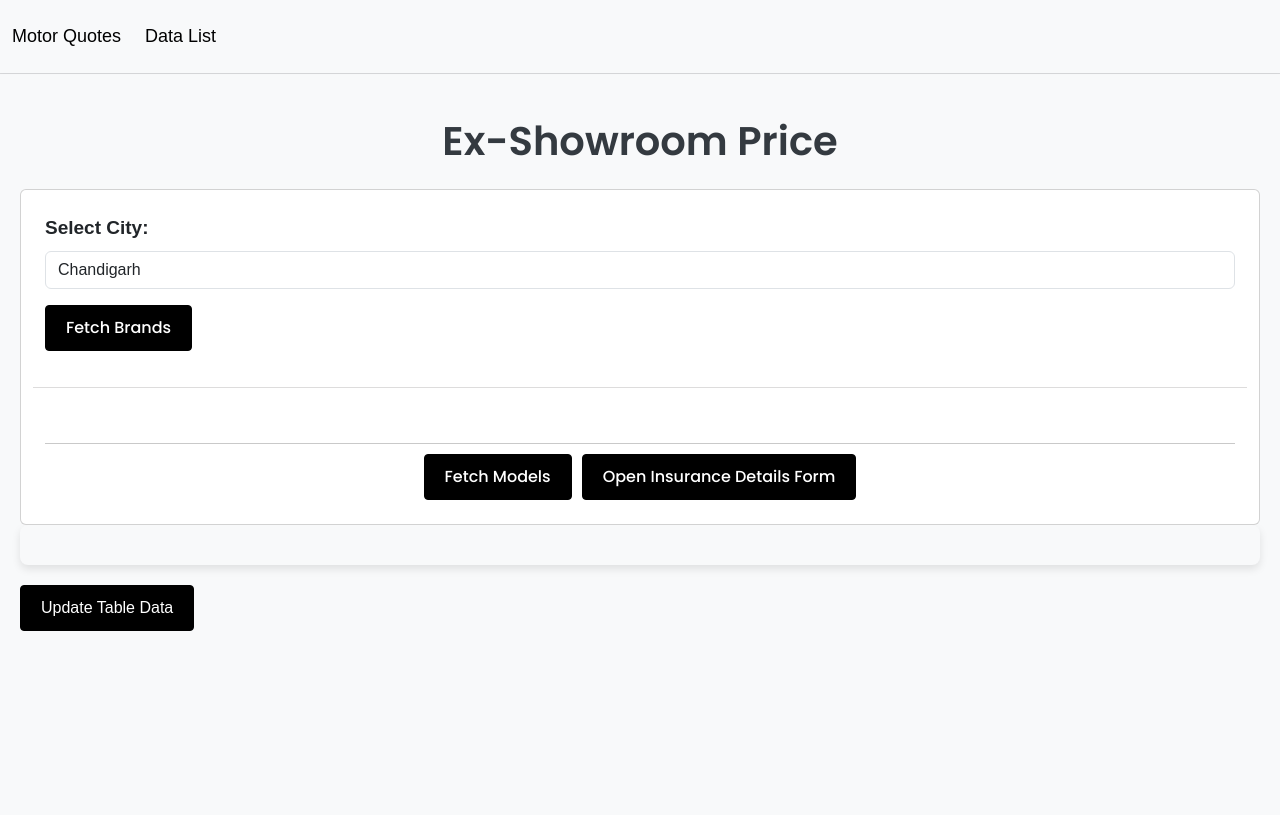
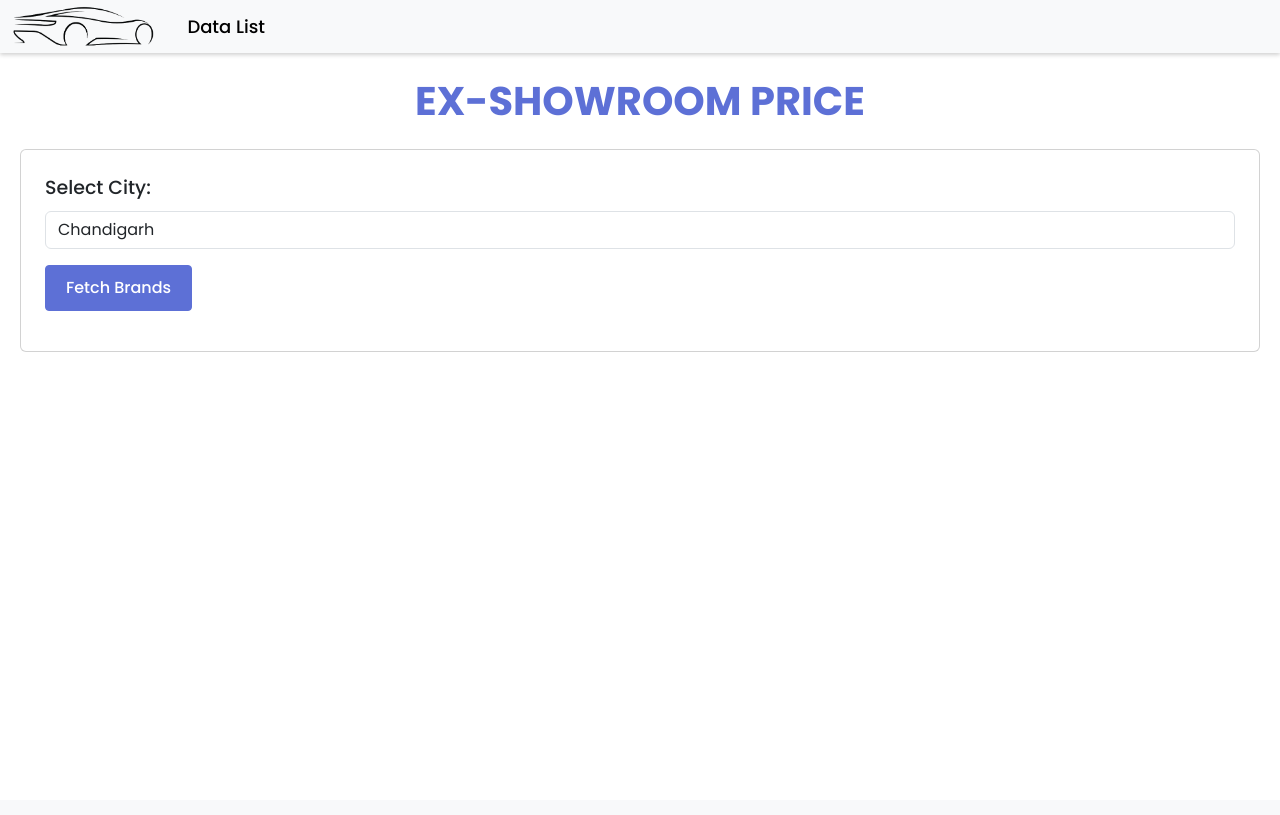
Before and after one commit to sHubhamSharmaaiinfox/carwala, a Django app: page / in a window 1280 px wide. After the commit the page ends 352 px from the top, so only its background shows below. Run offline with Django 5.2, Linux system fonts and the light colour scheme; some libraries are stand-ins or nearby versions.

Commit message:
UI Changes

```diff
--- a/car/static/style.css
+++ b/car/static/style.css
@@ -1,7 +1,7 @@
 @import url('https://fonts.googleapis.com/css2?family=Poppins:ital,wght@0,100;0,200;0,300;0,400;0,500;0,600;0,700;0,800;0,900;1,100;1,200;1,300;1,400;1,500;1,600;1,700;1,800;1,900&display=swap');
 body {
     font-family: poppins;
-    background-color: #f8f9fa;
+    background-color: #ffffff !important;
     margin: 0;
     padding: 0;
 }
@@ -32,9 +32,10 @@ p {
     font-size: 16px;
     border: none;
     font-weight: 500;
+    border: 1px solid #5d70d6 !important;
     color: #ffffff;
     font-family: 'Poppins';
-    background-color: #000000;
+    background-color: #5d70d6;
     text-decoration: none;
     text-align: center;
     border-radius: 4px;
@@ -42,12 +43,40 @@ p {
     transition: background-color 0.3s ease;
 }
 
-.btn-secondary {
-    background-color: #6c757d;
+#resultTableContainer {
+    background: #fff !important;
+    border: 1px solid #d5d3d3;
+    border-radius: 5px !important;
+    padding: 0px !important;
+}
+button.delete-button {
+    background: #e90606;
+    border: none !important;
+    font-size: 15px;
+    font-weight: 400;
+}
+#resultTableContainer td {
+    border-right: 1px solid #dfdddd;
+}
+#resultTableContainer th {
+    border-right: 1px solid #d3cece;
+}
+#resultTableContainer table {
+    border: none;
+    font-family: poppins;
+}
+#resultTableContainer tr {
+    border-bottom: 1px solid #b9b7b7;
 }
 
+.btn-secondary {
+    background-color: #e71010;
+    border: 1px solid #e71010!important;
+}
 .btn:hover {
-    background-color: #0056b3;
+    background-color: transparent !important;
+    border: 1px solid #5d70d6 !important;
+    color: #5D70D6 !important;
 }
 
 .btn-secondary:hover {
@@ -90,11 +119,8 @@ button {
     transition: background-color 0.3s ease;
 }
 
-button:hover {
-    background-color: #218838;
-}
+
 body {
-    font-family: Arial, sans-serif;
     background-color: #f8f9fa;
     margin: 0;
     padding: 0;
@@ -107,9 +133,14 @@ body {
     max-width: 100%;
     margin: 50px auto;
     padding: 20px;
+    padding-top: 0px !important;
     border-radius: 8px;
 }
 
+
+#updateTableDataBtn{
+    font-family: poppins;
+}
 h1 {
     text-align: center;
     color: #343a40;
@@ -130,14 +161,13 @@ input[type="text"] {
     border-radius: 4px;
     font-size: 16px;
 }
-
 #brandsContainer {
     margin-bottom: 20px;
     margin-top: 20px;
+    display: flex !important;
     padding-top: 15px;
     border-top: 1px solid #dddcdc;
 }
-
 button {
     display: inline-block;
     padding: 10px 20px;
@@ -151,9 +181,7 @@ button {
     transition: background-color 0.3s ease;
 }
 
-button:hover {
-    background-color: #218838;
-}
+
 
 #loader {
     font-size: 16px;
@@ -163,10 +191,11 @@ button:hover {
 }
 .head-text {
     font-size: 40px;
-    font-weight: 600;
-    font-family:poppins;
+    color: #5D70D6;
+    text-transform: uppercase;
+    font-weight: 700;
+    font-family: poppins;
 }
-
 
 .brand-item {
     cursor: pointer;
@@ -193,15 +222,23 @@ button:hover {
 }
 
 .brand-label.active {
-    background-color: #007bff;
+    background-color: #5d70d6;
     color: #fff;
-    border-color: #007bff;
+    border-color: #5d70d6;
 }
 #results {
     padding: 20px;
+    margin-top: 50px !important;
+    margin-bottom: 50px;
+    border: 1px solid #d5d3d3;
+    border-radius: 5px;
+}
+.modal-footer {
+    gap: 10px;
 }
 table#dataPreview {
     margin-top: 20px !important;
+    font-family: "poppins";
 }
 .div-set{
     display: flex;
@@ -210,9 +247,9 @@ table#dataPreview {
     align-items: center;
 }
 nav.navbar.navbar-expand-lg.navbar-light.bg-light {
-    box-shadow: rgba(0, 0, 0, 0.02) 0px 1px 3px 0px, rgba(27, 31, 35, 0.15) 0px 0px 0px 1px;
-    padding-top: 15px;
-    padding-bottom: 15px;
+    padding-top: 5px;
+    box-shadow: rgba(0, 0, 0, 0.18) 0px 2px 4px;
+    padding-bottom: 5px;
 }
 .btn-center {
     display: flex;
@@ -222,15 +259,12 @@ nav.navbar.navbar-expand-lg.navbar-light.bg-light {
     margin-top: 40px !important;
     padding-top: 10px;
 }
- button:hover{
+ /* button:hover{
     border: 1px solid #000 !important;
     background-color: transparent !important;
     color: #000 !important;
-}
- button{
-    border: 1px solid #000 !important;
-    transition: 0.5s ease-in-out;
-}
+} */
+
 .select-label {
     font-size: 19px !important;
     font-weight: 700;
@@ -242,20 +276,68 @@ th {
 .update{
     margin-top: 20px;
 }
-.update button{
-    background-color: #000;
-    border: 1px solid #000;
+.update button {
+    background-color: #5d70d6;
+    border: 1px solid #5d70d6 !important;
     transition: 0.5s ease-in-out;
     color: #fff !important;
     font-weight: 400 !important;
+    transition: 0.5s ease-in-out;
 }
 .update button:hover{
     background-color: transparent !important;
-    border: 1px solid #000;
-    color: #000 !important;
+    border: 1px solid #5d70d6;
+    color: #5d70d6 !important;
 }
 #resultTableContainer td{
     padding: 15px;
     font-size: 16px;
     font-weight: 500 !important;
 }
+@media(max-width:900px){
+    .res-table {
+        overflow: scroll;
+    }
+    #resultTableContainer {
+        background: #f8f9fa;
+        padding: 20px;
+        overflow: scroll;
+        border-radius: 0 !important;
+        box-shadow:none !important;
+    }
+}
+@media(max-width:1000px){
+    .collapse:not(.show) {
+        display: block !important;
+    }
+    .navbar-nav.d-flex.align-items-center {
+        display: flex;
+        flex-direction: row;
+    }
+}
+@media(max-width:500px){
+    .head-text {
+        font-size: 24px;
+    }
+    .btn {
+        padding: 5px 15px;
+    }
+    .btn-center button {
+        font-size: 13px;
+        margin-top: 5px;
+    }
+    #results h2 {
+        font-size: 12px;
+    }
+    table#dataPreview {
+        font-size: 13px;
+    }
+}
+@media(max-width:768px){
+    .pagination {
+        overflow: scroll;
+    }
+    .result-main {
+        overflow: scroll !important;
+    }
+}
--- a/car/templates/index.html
+++ b/car/templates/index.html
@@ -29,10 +29,12 @@
     #resultTable td {
         text-align: center;
         vertical-align: middle;
+        font-family: poppins;
     }
 
     #resultTable thead th {
         font-weight: bold;
+        font-family: poppins;
     }
 
     #resultTable tbody tr:hover {
@@ -40,27 +42,34 @@
         transition: background-color 0.3s;
     }
 
-    h3 {
-        font-family: 'Arial', sans-serif;
-        color: #343a40;
+    .select-label {
+        font-family: poppins;
+        font-weight: 500;
+    }
+
+    #loader {
+        position: fixed;
+        top: 50%;
+        left: 50%;
+        transform: translate(-50%, -50%);
+        z-index: 9999;
+        /* Ensures it stays on top */
+    }
+    .car-logo{
+        width: 25%;
+        margin-right: 25px;
     }
 </style>
 
 <body>
     <nav class="navbar navbar-expand-lg navbar-light bg-light">
-        <div class="container-fluid">
-            <a class="navbar-brand data" href="#" >Motor Quotes</a>
-            <button class="navbar-toggler" type="button" data-bs-toggle="collapse" data-bs-target="#navbarNav"
-                aria-controls="navbarNav" aria-expanded="false" aria-label="Toggle navigation">
-                <span class="navbar-toggler-icon"></span>
-            </button>
+        <div class="container-fluid top-head">
             <div class="collapse navbar-collapse" id="navbarNav">
-                <ul class="navbar-nav">
-                    <li class="nav-item">
+                <div class="navbar-nav d-flex align-items-center">
+                            <img src="../static/images/car-logo.png" alt="" class="car-logo">
                         <a class="nav-link active  data" href="../../show-data">Data List</a>
-                    </li>
                     <!-- Add more navigation links here if needed -->
-                </ul>
+                </div>
             </div>
         </div>
     </nav>
@@ -79,17 +88,23 @@
                     </select>
                 </div>
                 <button type="button" id="fetchBrandsBtn" class="btn btn-primary mb-3">Fetch Brands</button>
+
                 <div id="loader" class="text-center" style="display: none;">
                     <div class="spinner-border text-primary" role="status">
                         <span class="visually-hidden">Loading...</span>
                     </div>
                 </div>
-                <div id="brandsContainer" class="row"></div>
-                <div class="btn-center">
+
+                <div id="main-brand" style="display: none;">
+                    <div id="brandsContainer" class="row" style="display: none;"></div>
+                </div>
+
+                <div class="btn-center" style="display: none;">
                     <button type="submit" class="btn btn-success">Fetch Models</button>
                     <button type="button" id="openFormBtn" class="btn btn-success">Open Insurance Details Form</button>
                 </div>
             </form>
+
         </div>
 
 
@@ -180,6 +195,7 @@
             </div>
             <div class="table-responsive mt-3">
                 <input type="text" id="tableSearch" class="form-control mb-2" placeholder="Search in table...">
+                <div class="res-table">
                     <table id="dataPreview" class="table table-striped table-hover">
                         <thead class="table-dark">
                             <tr>
@@ -197,40 +213,8 @@
                     </table>
                 </div>
             </div>
-        <!-- Modal -->
-        <!-- Modal -->
-        <!-- <div id="resultTableContainer" class="container mt-4">
-            <h3 class="text-center mb-3">Processed Data</h3>
-            <div class="table-responsive">
-                <table id="resultTable2">
-                    <thead>
-                        <tr>
-                            <th>IDV</th>
-                            <th>Rate</th>
-                            <th>OD Premium</th>
-                            <th>NCB Rate</th>
-                            <th>NCB</th>
-                            <th>After NCB</th>
-                            <th>Discount Rate</th>
-                            <th>Discount Amount</th>
-                            <th>Premium Amount</th>
-                            <th>Third Party</th>
-                            <th>Driver Cover</th>
-                            <th>Paid Driver Cover</th>
-                            <th>Paid Passenger Cover</th>
-                            <th>Bumper</th>
-                            <th>Consumables</th>
-                            <th>Engine Cover</th>
-                            <th>Tyre Cover</th>
-                        </tr>
-                    </thead>
-                    <tbody></tbody>
-                </table>
+        </div>
 
-
-            </div>
-        </div>
-         -->
         <div class="modal fade" id="rowDataModal" tabindex="-1" aria-labelledby="rowDataModalLabel" aria-hidden="true">
             <div class="modal-dialog">
                 <div class="modal-content">
@@ -242,34 +226,27 @@
                         <form id="rowDataForm">
                             <div class="mb-3">
                                 <label for="manufactureYear" class="form-label">Manufacture Year</label>
-                                <input type="number" id="manufactureYear" name="manufactureYear" class="form-control"
-                                    required>
+                                <input type="number" id="manufactureYear" name="manufactureYear" class="form-control" required>
                             </div>
                             <div class="mb-3">
                                 <label for="ncbRate" class="form-label">NCB Rate (%)</label>
-                                <input type="number" step="0.01" id="ncbRate" name="ncbRate" class="form-control"
-                                    required>
+                                <input type="number" step="0.01" id="ncbRate" name="ncbRate" class="form-control" required>
                             </div>
-
                             <div class="mb-3">
                                 <label for="tatadiscountRate" class="form-label">Tata Discount Rate (%)</label>
-                                <input type="number" step="0.01" id="tatadiscountRate" name="tatadiscountRate"
-                                    class="form-control" required>
+                                <input type="number" step="0.01" id="tatadiscountRate" name="tatadiscountRate" class="form-control" required>
                             </div>
                             <div class="mb-3">
                                 <label for="icicidiscountRate" class="form-label">Icici Discount Rate (%)</label>
-                                <input type="number" step="0.01" id="icicidiscountRate" name="icicidiscountRate"
-                                    class="form-control" required>
+                                <input type="number" step="0.01" id="icicidiscountRate" name="icicidiscountRate" class="form-control" required>
                             </div>
                             <div class="mb-3">
                                 <label for="libertydiscountRate" class="form-label">Liberty Discount Rate (%)</label>
-                                <input type="number" step="0.01" id="libertydiscountRate" name="libertydiscountRate"
-                                    class="form-control" required>
+                                <input type="number" step="0.01" id="libertydiscountRate" name="libertydiscountRate" class="form-control" required>
                             </div>
                             <div class="mb-3">
                                 <label for="hdfcdiscountRate" class="form-label">HDFC Discount Rate (%)</label>
-                                <input type="number" step="0.01" id="hdfcdiscountRate" name="hdfcdiscountRate"
-                                    class="form-control" required>
+                                <input type="number" step="0.01" id="hdfcdiscountRate" name="hdfcdiscountRate" class="form-control" required>
                             </div>
                         </form>
                     </div>
@@ -280,10 +257,10 @@
                 </div>
             </div>
         </div>
-        <div id="resultTableContainer"></div>
 
-        <!-- Add this button somewhere in your HTML -->
-      <div class="update">
+        <div id="resultTableContainer" style="display: none;"></div>
+
+        <div class="update" style="display: none;">
             <button id="updateTableDataBtn">Update Table Data</button>
         </div>
 
@@ -298,17 +275,20 @@
     <script src="https://cdn.jsdelivr.net/npm/bootstrap@5.3.0/dist/js/bootstrap.bundle.min.js"></script>
     <script>
 
-
 function getCSRFToken() {
     return document.querySelector('[name=csrfmiddlewaretoken]').value;
 }
 
 const csrftoken = getCSRFToken();
 
-
 async function fetchBrands() {
     const loader = document.getElementById('loader');
     loader.style.display = 'block';
+
+    const brandsContainer = document.getElementById('brandsContainer');
+    const btnCenter = document.querySelector('.btn-center');
+    const mainBrand = document.getElementById('main-brand');
+
     try {
         const response = await fetch('/fetch_brands', {
             method: 'POST',
@@ -321,9 +301,14 @@
         loader.style.display = 'none';
 
         if (data.success) {
-                    const brandsContainer = document.getElementById('brandsContainer');
+            // Show the brands container and button center
+            mainBrand.style.display = 'block';  // Make the brand section visible
+            btnCenter.style.display = 'block';  // Make the button section visible
+
             brandsContainer.innerHTML = '';
-                    const columns = [[], [], [], []]; // Divide brands into two columns
+            const columns = [[], [], [], []]; // Divide brands into columns
+
+            // Loop through brands and distribute them into the columns
             data.brands.forEach((brand, index) => {
                 columns[index % 4].push(`
                     <div class="brand-item" onclick="toggleBrand('${brand}')">
@@ -333,7 +318,7 @@
                 `);
             });
 
-                    // Create two columns
+            // Create columns and append them
             columns.forEach(col => {
                 const colDiv = document.createElement('div');
                 colDiv.className = 'col-md-3 div-set';
@@ -361,8 +346,9 @@
     label.classList.toggle('active');
 }
 
+// Event listener to trigger fetching brands
+document.getElementById('fetchBrandsBtn').addEventListener('click', fetchBrands);
 
-        document.getElementById('fetchBrandsBtn').addEventListener('click', fetchBrands);
 
         document.getElementById('scrapeForm').onsubmit = async function (event) {
             event.preventDefault();
@@ -524,7 +510,7 @@
 
                 fetch('/process_row_and_form_data', {
                     method: 'POST',
-                    headers: { 'Content-Type': 'application/json' , 'X-CSRFToken': csrftoken},
+                    headers: { 'Content-Type': 'application/json', 'X-CSRFToken': csrftoken },
                     body: JSON.stringify(requestData),
                 })
                     .then((response) => {
@@ -681,7 +667,7 @@
                 if (updatedData.length > 0) {
                     fetch('/update_table_data', {
                         method: 'POST',
-                        headers: { 'Content-Type': 'application/json', 'X-CSRFToken': csrftoken},
+                        headers: { 'Content-Type': 'application/json', 'X-CSRFToken': csrftoken },
                         body: JSON.stringify({ updatedData }),
                     })
                         .then((response) => {
@@ -785,7 +771,7 @@
 
             fetch('/api/insurance', {
                 method: 'POST',
-                headers: {  'X-CSRFToken': csrftoken},
+                headers: { 'X-CSRFToken': csrftoken },
                 body: formData
             })
                 .then(response => response.json())
@@ -806,6 +792,21 @@
         });
     </script>
 
+
+<script>
+    document.getElementById('submitRowDataBtn').addEventListener('click', function () {
+    // You can add your form validation or data submission logic here
+
+    // Show the resultTableContainer and update div when form is submitted
+    document.getElementById('resultTableContainer').style.display = 'block';
+    document.querySelector('.update').style.display = 'block';
+});
+
+</script>
+
+
+
+
 </body>
 
 </html>
```
Also changed, not shown: car/templates/show_data.html (+94 -6 lines), car/templates/update.html (+39 -1 lines), car/static/images/car-logo.png (added). Lines whose indentation alone changed are shown as unchanged.
